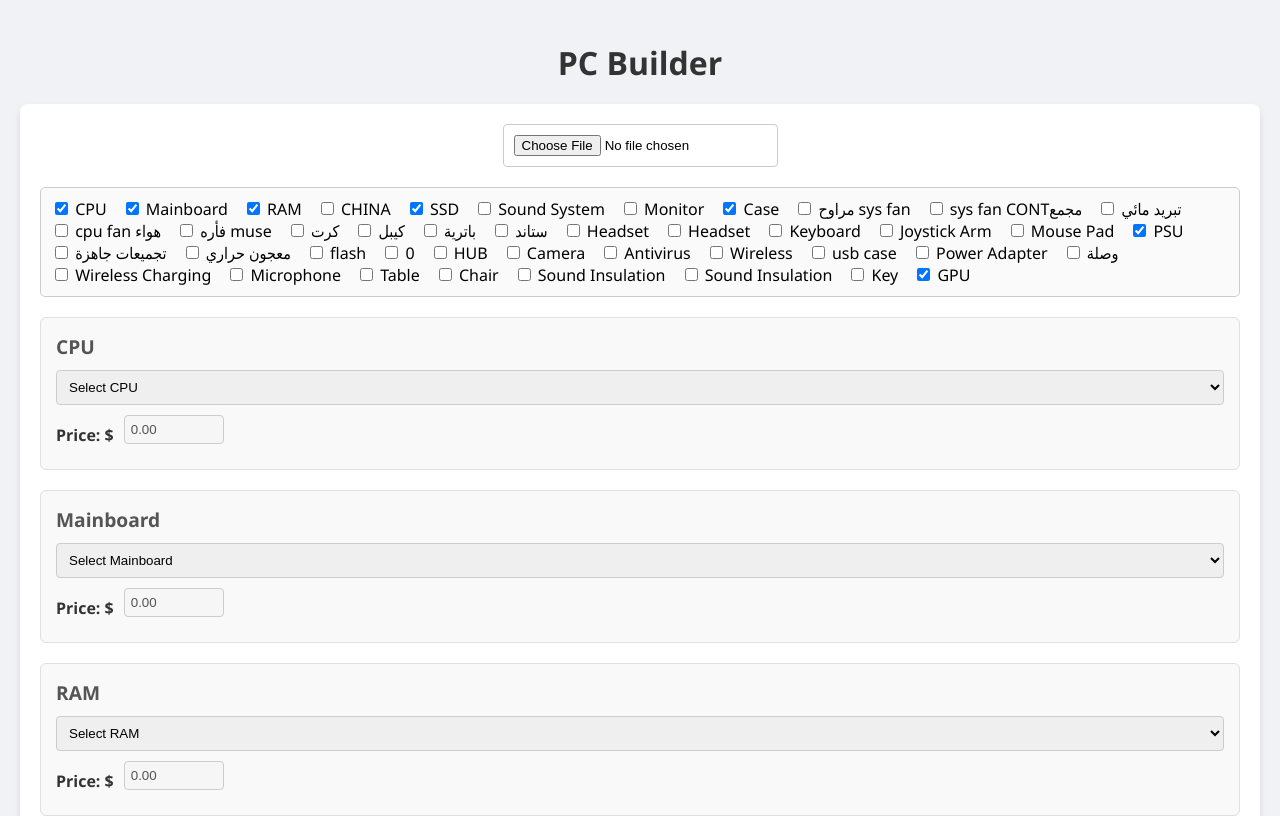
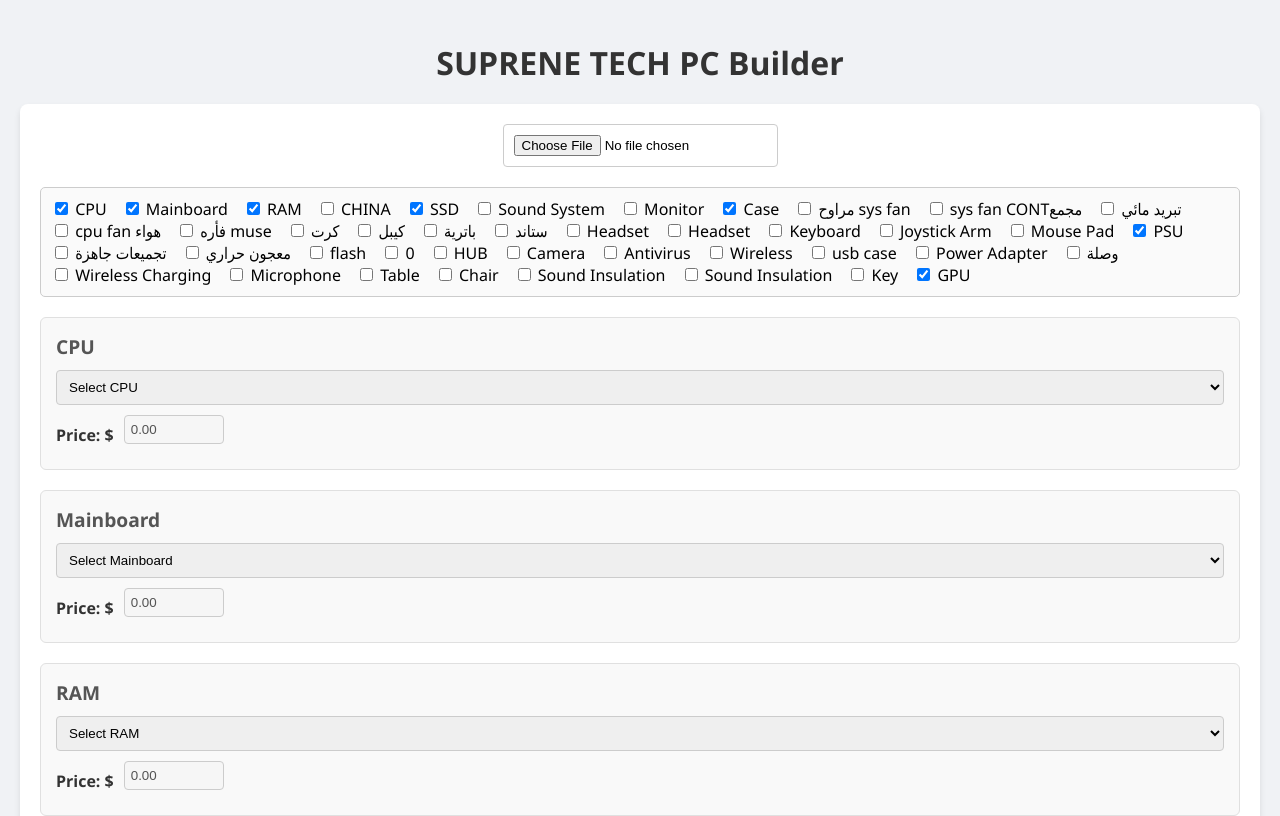
Before and after one commit to psktcsharp/pc-builder, a plain HTML site: page index.html in a window 1280 px wide. Shown: the top 816 px of the page. Drawn offline with Linux system fonts and the light colour scheme.

Commit message:
Update index.html

```diff
--- a/index.html
+++ b/index.html
@@ -117,7 +117,7 @@
 </head>
 <body>
 
-  <h1>PC Builder</h1>
+  <h1>SUPRENE TECH PC Builder</h1>
 
   <div class="container">
     <div class="file-upload">
```
